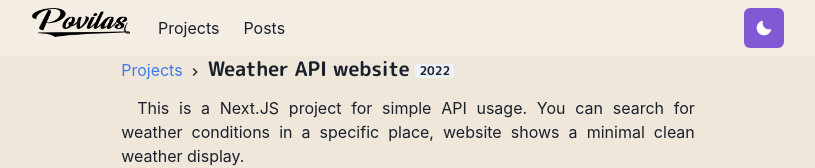
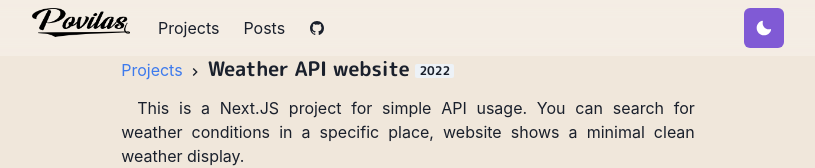
Before and after one commit to PovilasKirna/portfolio_website, a Next.js app: page /works/weatherAPI in a window 1280 px wide. Shown: the top 168 px of the page, without its empty margins (232-1047 px from the left). Built offline with nearby package versions, Linux system fonts and the light colour scheme.

Commit message:
added github link to navbar

```diff
--- a/components/navbar.js
+++ b/components/navbar.js
@@ -20,12 +20,13 @@
 import { SiBuymeacoffee } from "react-icons/si";
 import ThemeToggleButton from "./theme-toggle-button";
 
-const LinkItem = ({ href, path, children }) => {
+const LinkItem = ({ href, external = false, path, children }) => {
 	const active = path === href;
 	const inactiveColor = useColorModeValue("gray200", "whiteAlpha.900");
 	return (
 		<NextLink href={href} passHref>
 			<Link
+				target={external && "_blank"}
 				p={2}
 				display="inline-flex"
 				alignItems="center"
@@ -92,14 +93,10 @@
 					>
 						<SiBuymeacoffee />
 						Buy me a coffee
+					</LinkItem> */}
+					<LinkItem external href="https://github.com/PovilasKirna/">
+						<IoLogoGithub />
 					</LinkItem>
-					<LinkItem
-						target="_blank"
-						href="https://github.com/PovilasKirna/portfolio_website"
-					>
-						<IoLogoGithub />
-						Source
-					</LinkItem> */}
 				</Stack>
 
 				<Box flex={1} align="right">
```
